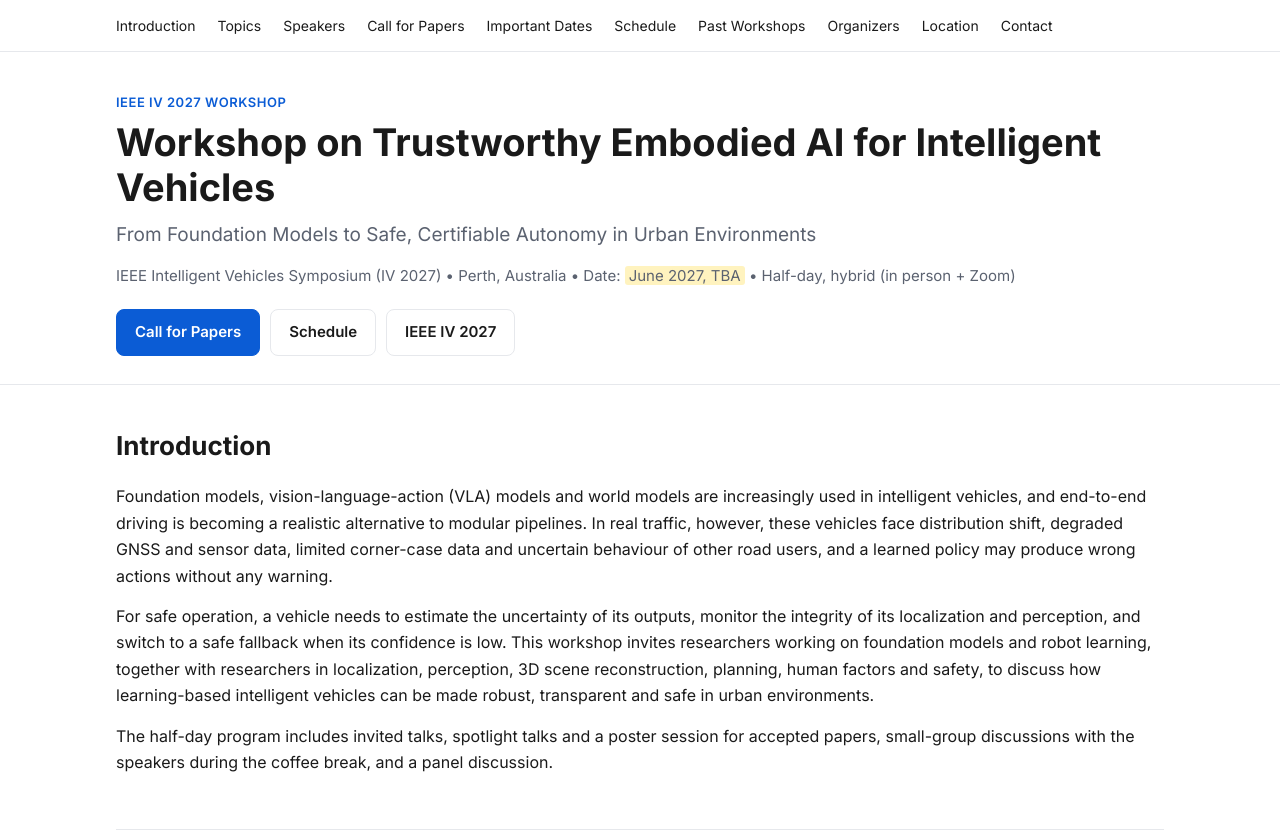
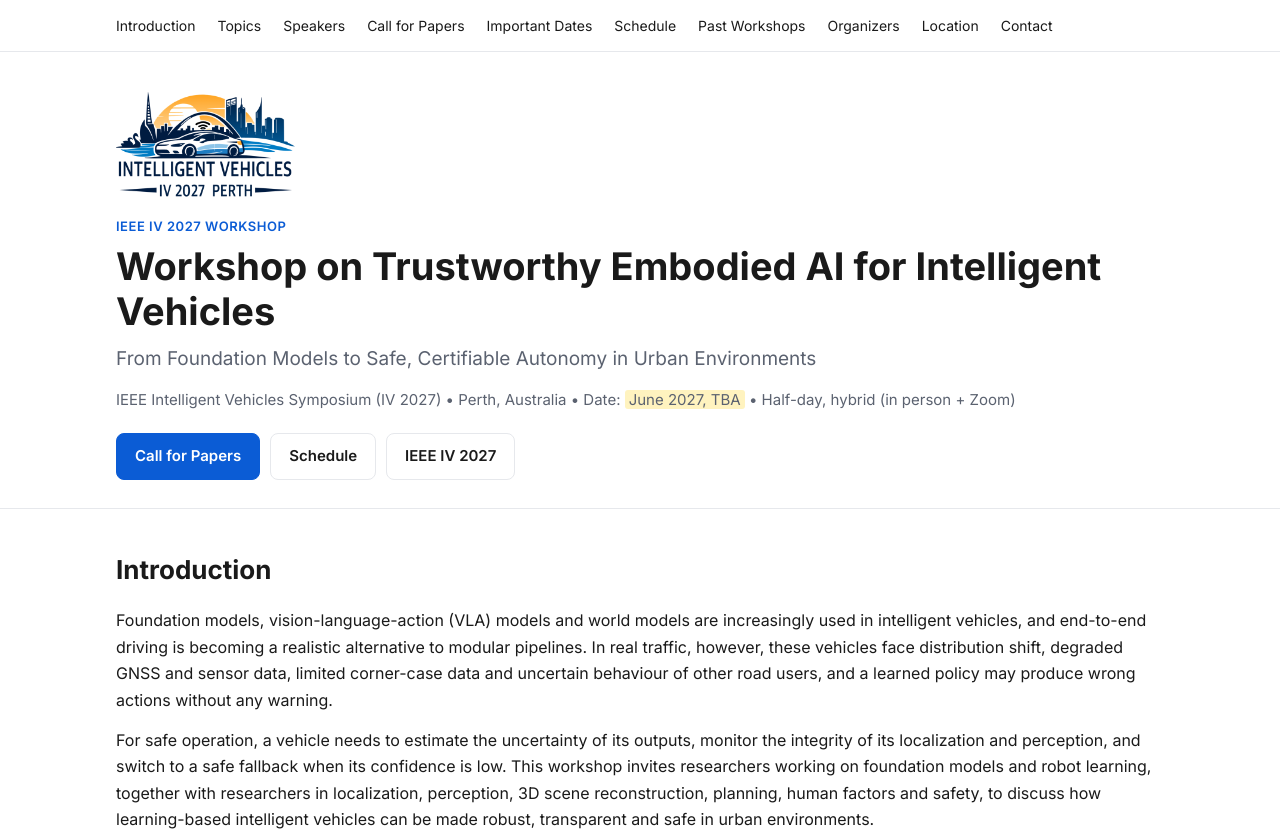
Before and after one commit to PolyU-TASLAB/workshop, a plain HTML site: page iv2027/index.html in a window 1280 px wide. Shown: the top 836 px of the page. Drawn offline with Linux system fonts and the light colour scheme.

Commit message:
update logo

```diff
--- a/iv2027/index.html
+++ b/iv2027/index.html
@@ -29,8 +29,7 @@
 
 <header class="hero">
   <div class="container">
-    <!-- Optional: put the IV 2027 logo at images/iv2027_logo.png and uncomment -->
-    <!-- <img class="logo" src="images/iv2027_logo.png" alt="IEEE IV 2027"> -->
+    <img class="logo" src="images/iv2027_logo.png" alt="IEEE IV 2027 Perth">
     <div class="badge">IEEE IV 2027 Workshop</div>
     <h1>Workshop on Trustworthy Embodied AI for Intelligent Vehicles</h1>
     <p class="subtitle">From Foundation Models to Safe, Certifiable Autonomy in Urban Environments</p>
--- a/iv2027/styles.css
+++ b/iv2027/styles.css
@@ -40,7 +40,7 @@ a:hover { text-decoration: underline; }
 
 /* Hero */
 .hero { padding: 40px 0 28px; border-bottom: 1px solid var(--line); }
-.hero .logo { height: 56px; margin-bottom: 16px; }
+.hero .logo { height: 110px; width: auto; margin-bottom: 14px; display: block; }
 .hero .badge { font-size: 13px; font-weight: 600; letter-spacing: .04em; color: var(--accent); text-transform: uppercase; }
 .hero h1 { font-size: clamp(26px, 4vw, 38px); line-height: 1.2; margin: 6px 0 8px; font-weight: 700; }
 .hero .subtitle { font-size: 19px; color: var(--muted); margin: 0 0 14px; }
```
Also changed, not shown: iv2027/images/iv2027_logo.png (added).
